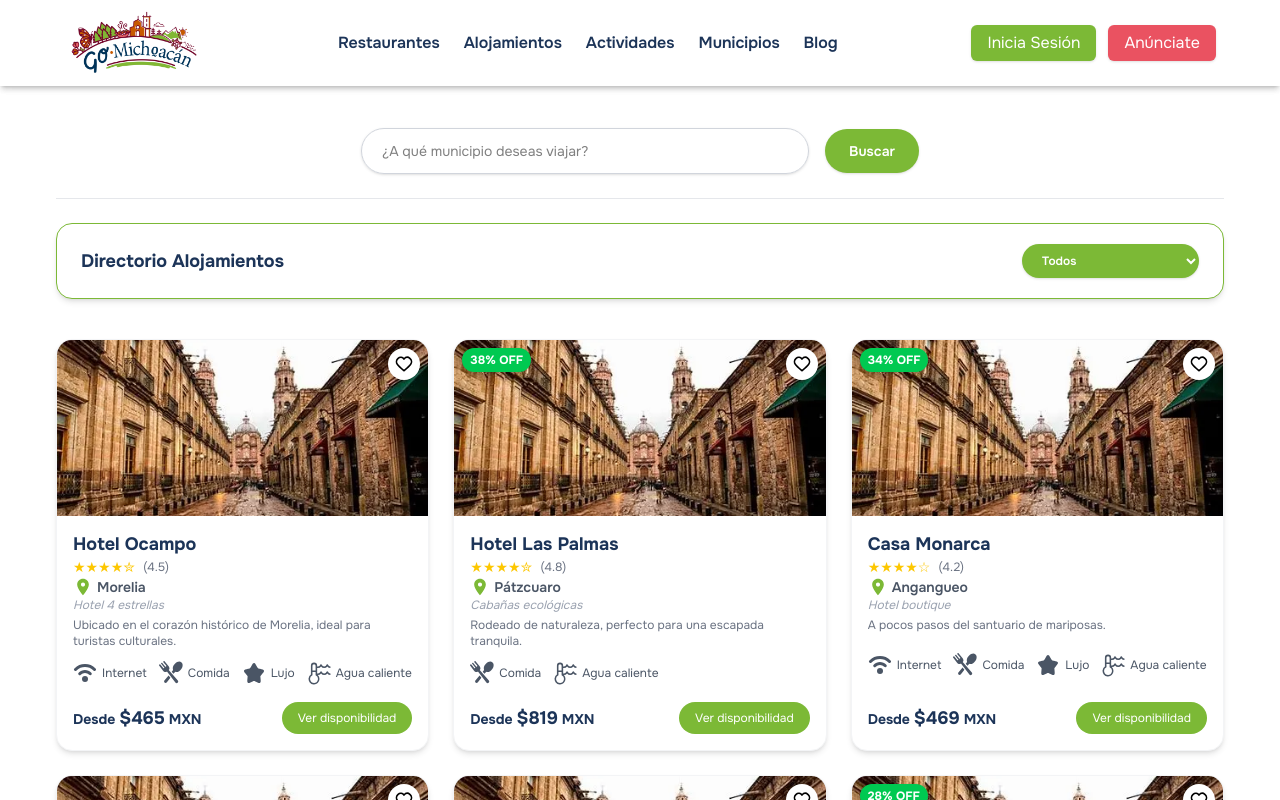
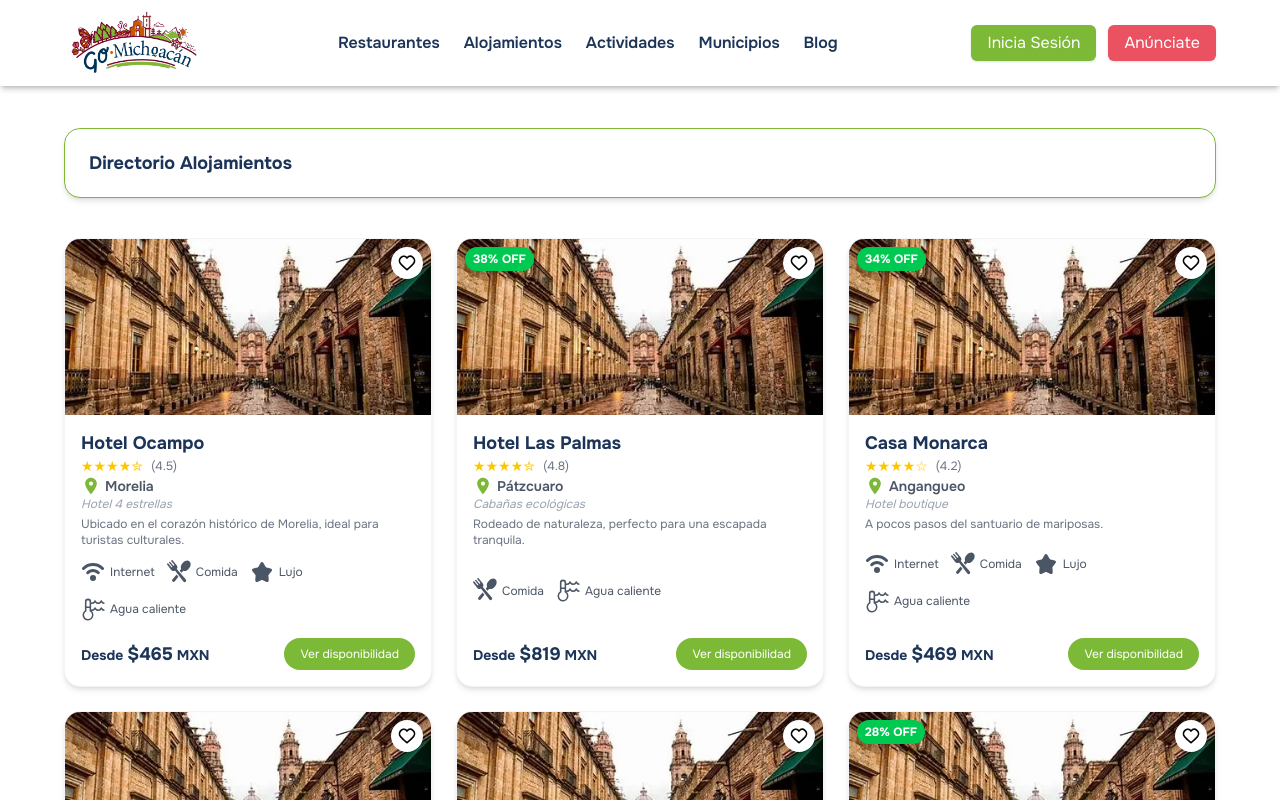
Before and after one commit to AlejandroTilin999/Ej_01, a Next.js app: page /alojamientos in a window 1280 px wide. Shown: the top 800 px of the page. Built offline with nearby package versions, Linux system fonts and the light colour scheme.

Commit message:
UPDATE CODE RESTAURANTES Y ALOJAMIENTOS NTQG04

```diff
--- a/src/app/alojamientos/page.js
+++ b/src/app/alojamientos/page.js
@@ -1,7 +1,7 @@
 'use client'
 
 import { useState, useRef, useEffect } from "react"
-
+import Container from "@/components/ui/Container"
 import WifiIcon from '@/assets/icons/WifiIcon'
 import FoodIcon from '@/assets/icons/FoodIcon'
 import LuxuryIcon from '@/assets/icons/LuxuryIcon'
@@ -180,10 +180,9 @@ function renderStars(rating) {
 export default function AccommodationPage() {
   const [search, setSearch] = useState("")
   const [selectedHotel, setSelectedHotel] = useState(null)
-  const [selectedMunicipio, setSelectedMunicipio] = useState("Todos")
   const [favorites, setFavorites] = useState({})
+  const [randomPrices, setRandomPrices] = useState([])
   const modalRef = useRef()
-  const [randomPrices, setRandomPrices] = useState([])
 
   useEffect(() => {
     const handleClickOutside = (e) => {
@@ -207,40 +206,15 @@ export default function AccommodationPage() {
     setRandomPrices(newPrices)
   }, [])
 
-  const filteredHotels = accommodations.filter((h) => {
-    const matchesSearch = h.name.toLowerCase().includes(search.toLowerCase())
-    const matchesMunicipio = selectedMunicipio === "Todos" || h.municipio === selectedMunicipio
-    return matchesSearch && matchesMunicipio
-  })
+  const filteredHotels = accommodations.filter((h) =>
+    h.name.toLowerCase().includes(search.toLowerCase())
+  )
 
   return (
-    <div className="max-w-[1200px] mx-auto px-4 py-8 pt-32 text-center">
-      <div className="flex flex-col md:flex-row items-center gap-4 justify-center mb-6">
-        <input
-          type="text"
-          placeholder="¿A qué municipio deseas viajar?"
-          value={search}
-          onChange={(e) => setSearch(e.target.value)}
-          className="border border-gray-300 px-5 py-3 rounded-full text-sm w-full max-w-md shadow focus:outline-none focus:ring-2 focus:ring-accent"
-        />
-        <button className="bg-accent text-white px-6 py-3 rounded-full font-semibold text-sm shadow hover:opacity-90 transition duration-300">
-          Buscar
-        </button>
-      </div>
+    <Container className="py-8 pt-32 text-center">
 
-      <div className="w-full border-t border-gray-200 my-6"></div>
-
-      <div className="border border-accent rounded-2xl px-6 py-5 mb-10 flex flex-col md:flex-row justify-center md:justify-between items-center gap-4 bg-white shadow-md">
+      <div className="border border-accent rounded-2xl px-6 py-5 mb-10 flex flex-col justify-center items-start gap-4 bg-white shadow-md">
         <h2 className="text-lg font-bold text-primary">Directorio Alojamientos</h2>
-        <select
-          value={selectedMunicipio}
-          onChange={(e) => setSelectedMunicipio(e.target.value)}
-          className="bg-accent text-white text-xs font-semibold px-4 py-2 rounded-full shadow hover:bg-accent/90 transition-all"
-        >
-          {municipios.map((m) => (
-            <option key={m} value={m}>{m}</option>
-          ))}
-        </select>
       </div>
 
       <div className="grid grid-cols-1 sm:grid-cols-2 md:grid-cols-3 gap-6">
@@ -304,12 +278,11 @@ export default function AccommodationPage() {
                 </div>
 
                 <div className="flex items-center flex-wrap gap-3 text-xs text-gray-600 mt-3">
-                {hotel.internet && <div className="flex items-center gap-1"><WifiIcon /> Internet</div>}
-                {hotel.comida && <div className="flex items-center gap-1"><FoodIcon /> Comida</div>}
-                {hotel.lujo && <div className="flex items-center gap-1"><LuxuryIcon /> Lujo</div>}
-                {hotel.aguaCaliente && <div className="flex items-center gap-1"><HotWaterIcon /> Agua caliente</div>}
-              </div>
-
+                  {hotel.internet && <div className="flex items-center gap-1"><WifiIcon /> Internet</div>}
+                  {hotel.comida && <div className="flex items-center gap-1"><FoodIcon /> Comida</div>}
+                  {hotel.lujo && <div className="flex items-center gap-1"><LuxuryIcon /> Lujo</div>}
+                  {hotel.aguaCaliente && <div className="flex items-center gap-1"><HotWaterIcon /> Agua caliente</div>}
+                </div>
 
                 <div className="mt-4 flex justify-between items-center">
                   <div className="text-sm text-primary font-bold">
@@ -324,6 +297,6 @@ export default function AccommodationPage() {
           )
         })}
       </div>
-    </div>
+    </Container>
   )
 }
--- a/src/app/restaurantes/page.js
+++ b/src/app/restaurantes/page.js
@@ -10,6 +10,7 @@ import SpicyIcon from '@/assets/icons/SpicyIcon'
 import AccessibilityIcon from '@/assets/icons/AccessibilityIcon'
 import LocationIcon from '@/assets/icons/LocationIcon'
 import WifiIcon from '@/assets/icons/WifiIcon'
+import Container from "@/components/ui/Container"
 import { TakeawayIcon } from '@/assets/icons/TakeawayIcon'
 import { DeliveryIcon } from '@/assets/icons/DeliveryIcon'
 import { ReservationIcon } from '@/assets/icons/ReservationIcon'
@@ -19,6 +20,7 @@ import { PetIcon } from '@/assets/icons/PetIcon'
 import { MusicIcon } from '@/assets/icons/MusicIcon'
 import { ClockIcon } from '@/assets/icons/ClockIcon'
 import { Open24Icon } from '@/assets/icons/Open24Icon'
+
 
 const IconList = ({ rest }) => {
   const icons = [
@@ -47,7 +49,7 @@ const IconList = ({ rest }) => {
           className="relative group flex items-center justify-center w-8 h-8 bg-gray-100 rounded-full cursor-default focus:outline-none focus:ring-2 focus:ring-secondary"
         >
           {item.icon}
-          <span className="absolute bottom-full mb-1 px-2 py-1 text-\[10px\] rounded bg-black text-white opacity-0 group-hover:opacity-100 group-focus:opacity-100 transition text-center whitespace-nowrap z-50 max-w-[150px] text-[10px] md:text-[10px]">
+          <span className="absolute bottom-full mb-1 px-2 py-1 text-[10px] rounded bg-black text-white opacity-0 group-hover:opacity-100 group-focus:opacity-100 transition text-center whitespace-nowrap z-50 max-w-[150px]">
             {item.label}
           </span>
         </li>
@@ -58,7 +60,6 @@ const IconList = ({ rest }) => {
 
 const RestaurantsPage = () => {
   const [search, setSearch] = useState('')
-  const [selectedMunicipio, setSelectedMunicipio] = useState('Todos')
   const [favorites, setFavorites] = useState({})
   const [randomPrices, setRandomPrices] = useState([])
 
@@ -197,8 +198,6 @@ const RestaurantsPage = () => {
     }
   ]
 
-  const municipios = ["Todos", "Morelia", "Pátzcuaro", "Uruapan", "Zamora", "Lázaro Cárdenas"]
-
   useEffect(() => {
     const prices = restaurants.map(() => ({
       price: Math.floor(Math.random() * 400) + 100,
@@ -208,35 +207,14 @@ const RestaurantsPage = () => {
   }, [])
 
   const filtered = restaurants.filter(r => {
-    const nameMatch = r.name.toLowerCase().includes(search.toLowerCase())
-    const muniMatch = selectedMunicipio === 'Todos' || r.municipio === selectedMunicipio
-    return nameMatch && muniMatch
+    return r.name.toLowerCase().includes(search.toLowerCase())
   })
 
   return (
-    <div className="max-w-[1200px] mx-auto px-4 py-8 pt-32 text-center">
-      <div className="flex flex-col md:flex-row items-center gap-4 justify-center mb-6">
-        <input
-          type="text"
-          placeholder="¿Qué restaurante buscas?"
-          value={search}
-          onChange={e => setSearch(e.target.value)}
-          className="border border-gray-300 px-5 py-3 rounded-full text-sm w-full max-w-md shadow focus:outline-none focus:ring-2 focus:ring-secondary"
-        />
+    <Container className="py-8 pt-32 text-center">
+      <div className="border border-secondary rounded-2xl px-6 py-5 mb-10 flex flex-col justify-center items-start gap-4 bg-white shadow-md">
+        <h2 className="text-lg font-bold text-primary">Directorio Restaurantes</h2>
       </div>
-
-      <div className="flex flex-wrap justify-center items-center gap-4 mb-8">
-        <select
-          value={selectedMunicipio}
-          onChange={e => setSelectedMunicipio(e.target.value)}
-          className="bg-secondary text-white text-xs font-semibold px-4 py-2 rounded-full shadow hover:bg-secondary/90 transition-all"
-        >
-          {municipios.map(m => (
-            <option key={m} value={m}>{m}</option>
-          ))}
-        </select>
-      </div>
-
       <div className="grid grid-cols-1 sm:grid-cols-2 md:grid-cols-3 gap-6">
         {filtered.map((rest, i) => {
           const isFav = favorites[rest.name] || false
@@ -250,11 +228,11 @@ const RestaurantsPage = () => {
               key={i}
               className="bg-white rounded-2xl shadow-md hover:shadow-xl transition duration-300 flex flex-col overflow-hidden border border-gray-100 relative"
             >
-              <div className="relative w-full h-44 overflow-hidden">
+              <div className="relative w-full h-44 overflow-hidden group">
                 <img
                   src={rest.image}
                   alt={rest.name}
-                  className="w-full h-full object-cover"
+                  className="w-full h-full object-cover transform transition-transform duration-300 group-hover:scale-105"
                 />
                 {discount && (
                   <div className="absolute top-2 left-2 bg-secondary text-white text-xs font-bold px-2 py-1 rounded-full shadow">
@@ -308,7 +286,7 @@ const RestaurantsPage = () => {
           )
         })}
       </div>
-    </div>
+    </Container>
   )
 }
 
```
